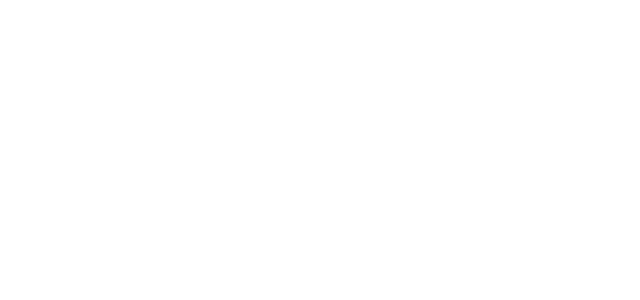
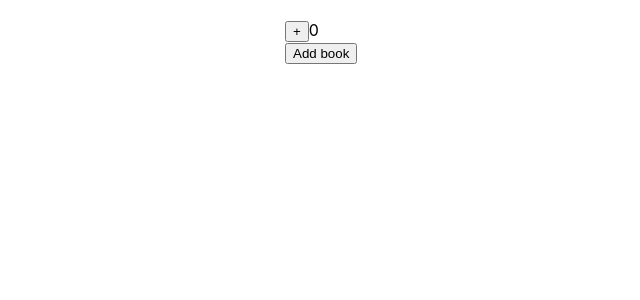
Before and after one commit to EvgeniyZamatevskiy/react-kabzda-kak-podrobno, a React (Create React App) app: page / in a window 1280 px wide. Shown: the top 300 px of the page, without its empty margins (55-695 px from the left). Built offline with nearby package versions, Linux system fonts and the light colour scheme.

Commit message:
lesson 19

```diff
--- a/src/App.tsx
+++ b/src/App.tsx
@@ -14,6 +14,7 @@
 import './App.css'
 import { UseMemoExample } from './components/UseMemo/UseMemoExample'
 import { UseMemo } from './components/UseMemo/UseMemo'
+import { UseCallback } from './components/UseCallback/UseCallback'
 
 export type ItemsType = {
   title: string
@@ -47,6 +48,7 @@
       {/* <ReactMemo /> */}
       {/* <UseMemoExample /> */}
       {/* <UseMemo /> */}
+      <UseCallback />
 
       {/* <CustomSelect cities={cities} onChange={(customSelectValue) => { setCustomSelectValue(customSelectValue) }} value={customSelectValue} /> */}
 
--- /dev/null
+++ b/src/components/UseCallback/Books.tsx
@@ -0,0 +1,18 @@
+import React, { FC } from 'react'
+
+export type BooksPropsType = {
+   addBook: () => void
+}
+
+export const Books: FC<BooksPropsType> = ({ addBook }) => {
+
+   console.log('Books render')
+
+   return (
+      <div>
+         <button onClick={addBook}>Add book</button>
+      </div>
+   )
+}
+
+export const BooksMemo = React.memo(Books)
--- /dev/null
+++ b/src/components/UseCallback/UseCallback.tsx
@@ -0,0 +1,26 @@
+import React, { FC, useCallback, useMemo, useState } from 'react'
+import { BooksMemo } from './Books'
+
+type UseMemoPropsType = {
+
+}
+
+export const UseCallback: FC<UseMemoPropsType> = ({ }) => {
+
+   console.log('UseCallback render')
+
+   const [counter, setCounter] = useState(0)
+   const [books, setBooks] = useState<Array<string>>(['React', 'HTML', 'CSS'])
+
+   const memoizedAddBook = useCallback(() => {
+      setBooks([...books, 'JS'])
+   }, [books])
+
+   return (
+      <div>
+         <button onClick={() => setCounter(counter + 1)}>+</button>
+         {counter}
+         <BooksMemo addBook={memoizedAddBook} />
+      </div>
+   )
+}
```
